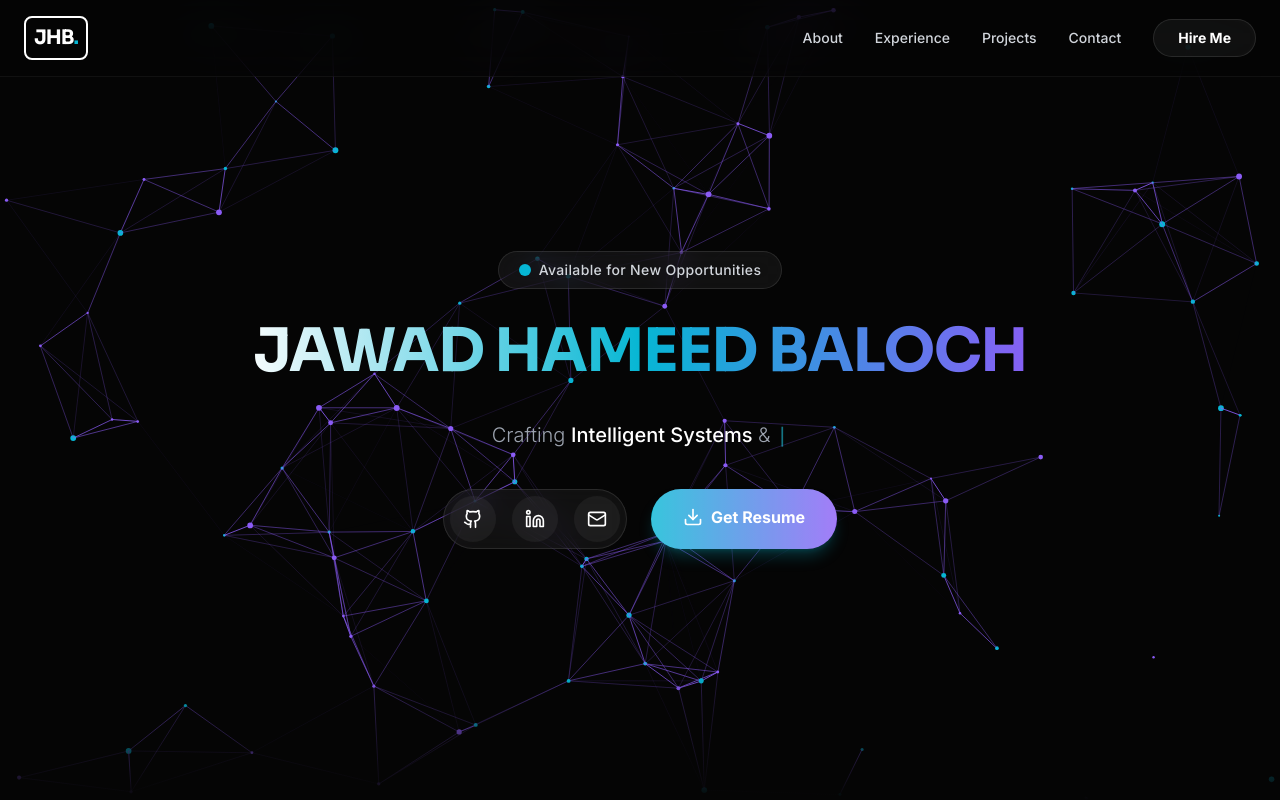
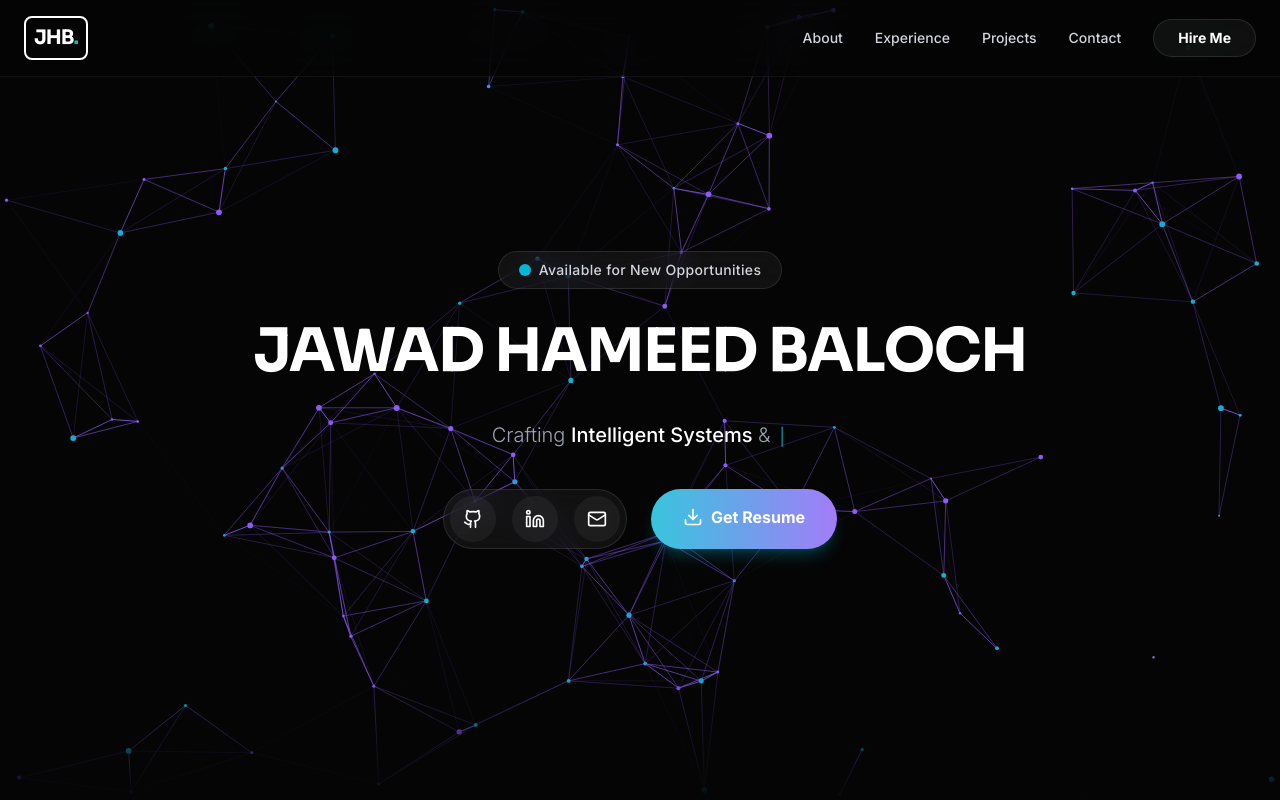
Before and after one commit to jawadhameedbaloch/jawadhameedbaloch-portfolio, a React (Vite) app: page / in a window 1280 px wide. Shown: the top 800 px of the page. Built offline with nearby package versions, Linux system fonts and the light colour scheme.

Commit message:
Update Hero.tsx

```diff
--- a/src/components/sections/Hero.tsx
+++ b/src/components/sections/Hero.tsx
@@ -32,7 +32,7 @@ const Hero = () => {
                         transition={{ duration: 0.5, delay: 0.2 }}
                         className="text-[1.7rem] sm:text-4xl md:text-5xl lg:text-6xl font-bold font-display tracking-tight mb-4 md:mb-8 whitespace-nowrap overflow-visible flex justify-center w-full"
                     >
-                        <span className="bg-clip-text text-transparent bg-gradient-to-r from-white via-cyber-cyan to-amethyst-purple bg-300% animate-gradient px-4 pb-2">
+                        <span className="text-white px-4 pb-2">
                         JAWAD HAMEED BALOCH
                         </span>
                     </motion.h1>
```
